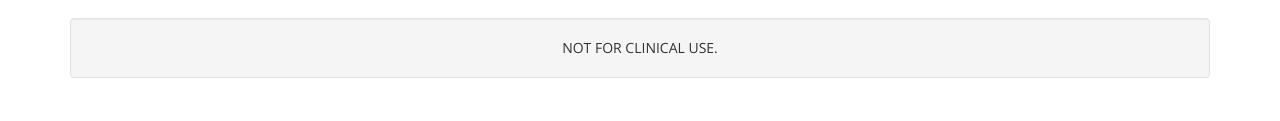
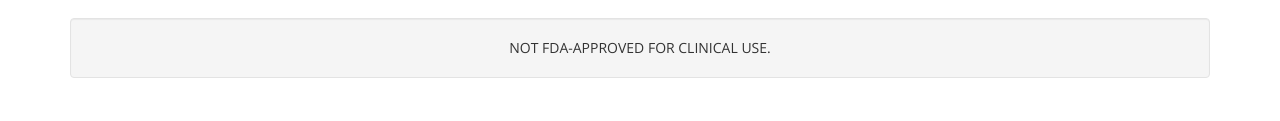
Before and after one commit to ahmedhosny/compression-paddle, a plain HTML site: page index.html in a window 1280 px wide. Shown: the part 594-715 px from the top of the page. Drawn offline with nearby package versions, Linux system fonts and the light colour scheme; no server answers.

Commit message:
adds fda

```diff
--- a/index.html
+++ b/index.html
@@ -120,7 +120,7 @@
         <div class="row">
             <div class="col-md-12 col-xs-12">
                 <div class="well text-center">
-                    NOT FOR CLINICAL USE.
+                    NOT FDA-APPROVED FOR CLINICAL USE.
                 </div>
             </div>
             <!-- /.col-lg-12 -->
```
